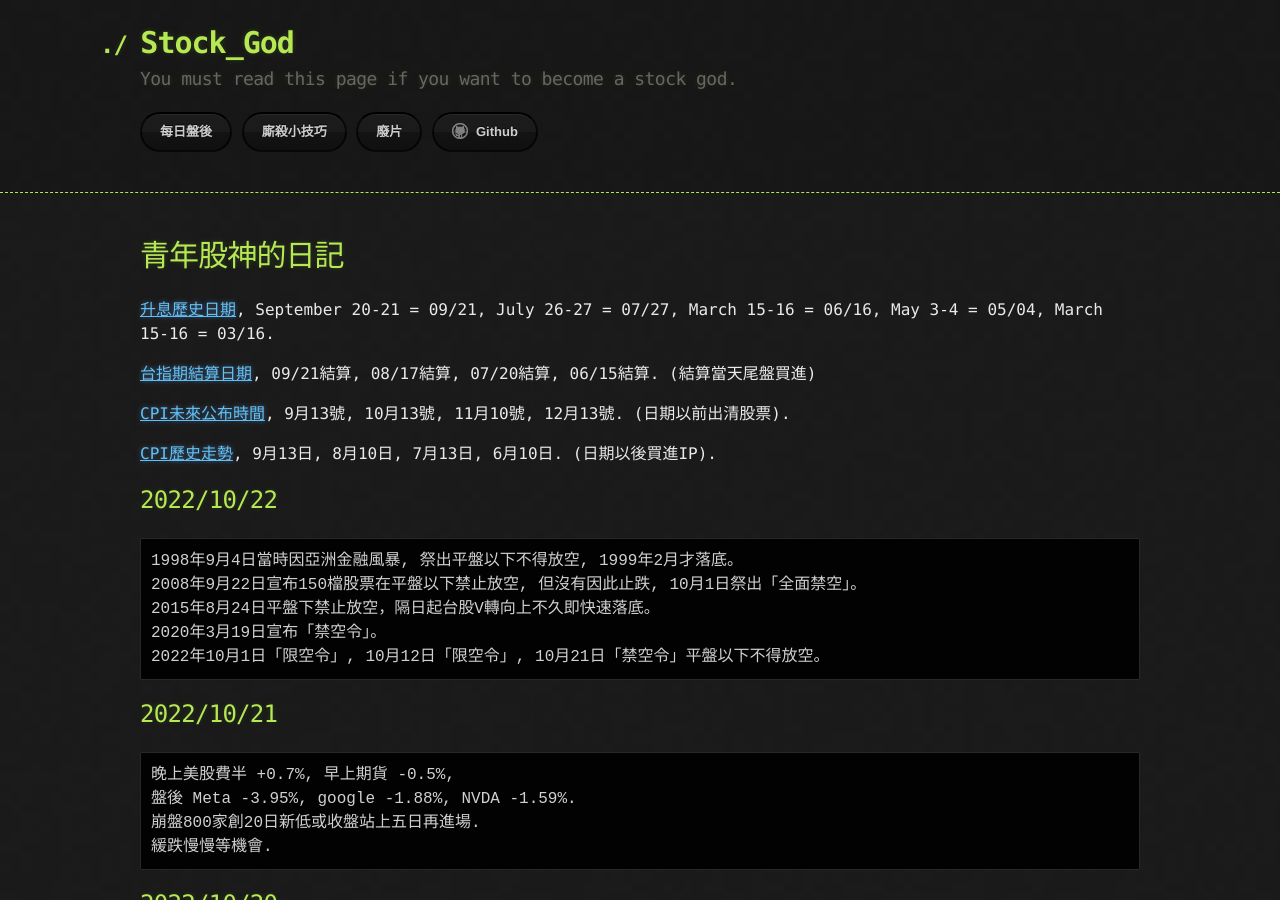
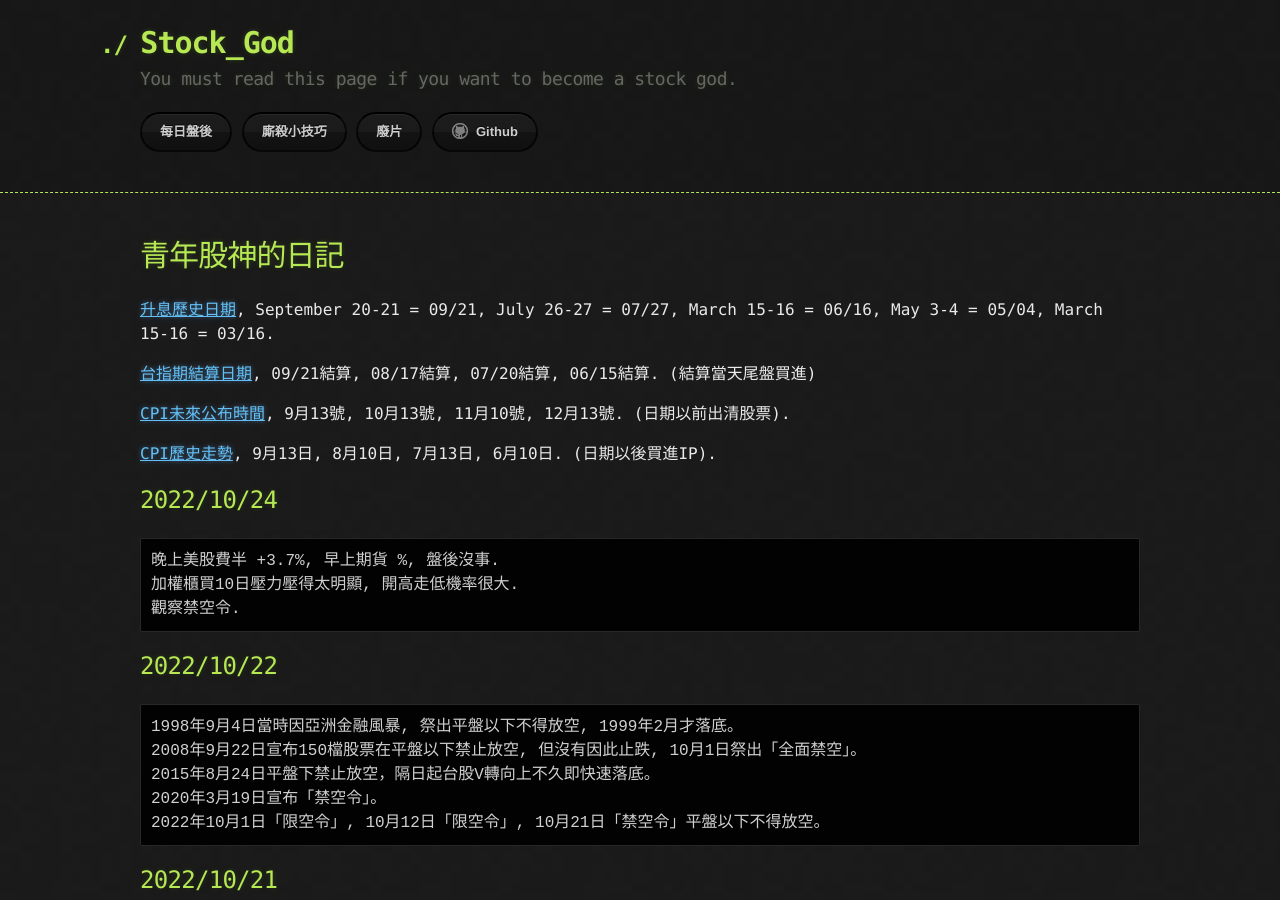
Before and after one commit to lepg5487/Stock_God, a Jekyll site: the page built from index.md, in a window 1280 px wide and 900 px high. Built offline with Jekyll 4.4.1, drawn with Linux system fonts in a browser that asks for light colours; our own code applies the rules of GitHub Pages for plain Markdown files.

Commit message:
Update index.md

````diff
--- a/index.md
+++ b/index.md
@@ -11,6 +11,13 @@ layout: testlayouts
 [CPI未來公布時間](https://chihyun.tw/cpi-release-date/), 9月13號, 10月13號, 11月10號, 12月13號. (日期以前出清股票).
 
 [CPI歷史走勢](https://hk.investing.com/economic-calendar/cpi-733), 9月13日, 8月10日, 7月13日, 6月10日. (日期以後買進IP).
+
+## 2022/10/24
+```
+晚上美股費半 +3.7%, 早上期貨 %, 盤後沒事.
+加權櫃買10日壓力壓得太明顯, 開高走低機率很大.
+觀察禁空令.
+```
 
 ## 2022/10/22
 ```
````
